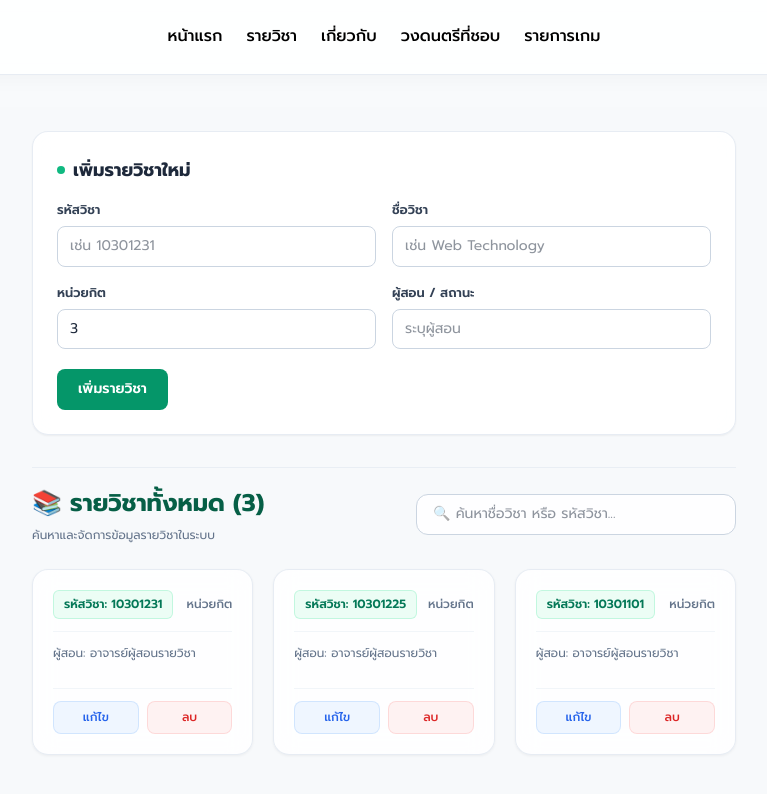
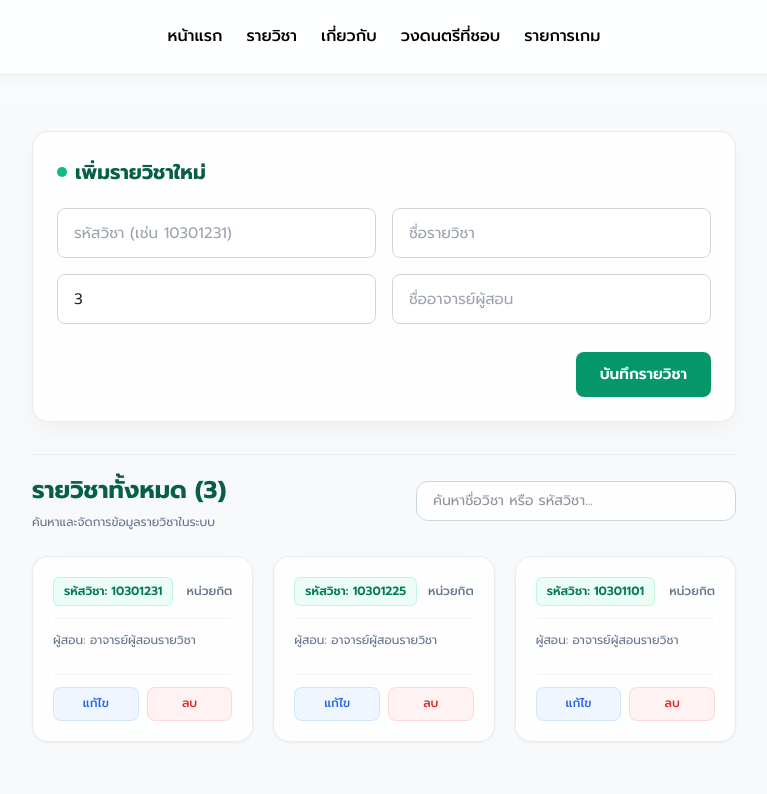
Before and after one commit to fewxxt/354_FormCRUD, a Next.js app: page /courses in a window 1280 px wide. Shown: the top 794 px of the page, without its empty margins (256-1023 px from the left). Built offline with nearby package versions, Linux system fonts and the light colour scheme.

Commit message:
fix: update course type, fix course form inputs and add styles

```diff
--- a/src/app/courses/[id]/page.tsx
+++ b/src/app/courses/[id]/page.tsx
@@ -8,33 +8,33 @@ type CoursePageProps = {
 
 export default async function CoursePage({ params }: CoursePageProps) {
   const { id } = await params;
-  // เติม: เมธอดของ Array ที่คืนสมาชิกตัวแรกที่ผ่านเงื่อนไข
-  const course = courses.find((item) => item.id === id); // ค้นหาข้อมูลรายวิชาที่มี id ตรงกับพารามิเตอร์ id ที่ส่งเข้ามา
+  const course = coursesData.find((item) => String(item.id) === String(id));
 
-
-  // เติม: ฟังก์ชันที่สั่งให้แสดงหน้า 404
   if (!course) {
     notFound();
   }
 
   return (
     <article>
-      <h1>{course.name}</h1>
-      <p>รหัสวิชา {course.code}</p>
-      <p>หน่วยกิต {course.credit}</p>
-      <p>ผู้สอน {course.instructor}</p>
+      <h1>{course.title} ({course.code})</h1>
+      <p>หน่วยกิต: {course.credits}</p>
+      <p>ผู้สอน: {course.instructor}</p>
     </article>
   );
 }
 
-export async function generateMetadata(
-  { params }: CoursePageProps
-): Promise<Metadata> {
-  // เติม: คำสั่งที่ใช้รอค่าจาก Promise
+export async function generateMetadata({ params }: CoursePageProps): Promise<Metadata> {
   const { id } = await params;
-  const course = courses.find((item) => item.id === id);
+  const course = coursesData.find((item) => String(item.id) === String(id));
+
+  if (!course) {
+    return {
+      title: "ไม่พบรายวิชา",
+    };
+  }
 
   return {
-    title: course ? course.name : "ไม่พบรายวิชา",
+    title: course.title,
+    description: `รายวิชา ${course.title} รหัสวิชา ${course.code} สอนโดย ${course.instructor}`,
   };
 }
--- a/src/app/globals.css
+++ b/src/app/globals.css
@@ -1749,3 +1749,128 @@ main article p {
 .btn-submit-primary:hover {
   background-color: #c0069c;
 }
+
+/* ==========================================
+   Course Form & Container Styles
+   ========================================== */
+
+/* การ์ดครอบฟอร์ม */
+.course-form-card {
+  background: rgba(255, 255, 255, 0.8);
+  backdrop-filter: blur(12px);
+  -webkit-backdrop-filter: blur(12px);
+  border: 1px solid rgba(229, 231, 235, 0.8);
+  border-radius: 1rem;
+  padding: 1.5rem;
+  box-shadow: 0 10px 25px -5px rgba(0, 0, 0, 0.05), 0 8px 10px -6px rgba(0, 0, 0, 0.01);
+  margin-bottom: 2rem;
+  transition: all 0.3s ease;
+}
+
+/* หัวข้อฟอร์ม */
+.course-form-title {
+  display: flex;
+  align-items: center;
+  gap: 0.5rem;
+  font-size: 1.25rem;
+  font-weight: 700;
+  color: #065f46; /* เขียว Maejo Green */
+  margin-bottom: 1.25rem;
+}
+
+.title-dot {
+  width: 0.625rem;
+  height: 0.625rem;
+  background-color: #10b981;
+  border-radius: 9999px;
+  display: inline-block;
+}
+
+/* โครงสร้าง Grid ของช่องกรอกข้อมูล */
+.course-form {
+  display: flex;
+  flex-direction: column;
+  gap: 1.25rem;
+}
+
+.form-grid {
+  display: grid;
+  grid-template-columns: repeat(1, minmax(0, 1fr));
+  gap: 1rem;
+}
+
+@media (min-width: 640px) {
+  .form-grid {
+    grid-template-columns: repeat(2, minmax(0, 1fr));
+  }
+}
+
+/* ช่อง Input */
+.course-input {
+  width: 100%;
+  padding: 0.75rem 1rem;
+  background-color: #ffffff;
+  border: 1px solid #d1d5db;
+  border-radius: 0.5rem;
+  font-size: 0.95rem;
+  color: #1f2937;
+  outline: none;
+  transition: all 0.2s ease-in-out;
+}
+
+.course-input::placeholder {
+  color: #9ca3af;
+}
+
+.course-input:focus {
+  border-color: #10b981;
+  box-shadow: 0 0 0 3px rgba(16, 185, 129, 0.15);
+}
+
+/* กลุ่มปุ่มกด Action */
+.form-actions {
+  display: flex;
+  align-items: center;
+  justify-content: flex-end;
+  gap: 0.75rem;
+  margin-top: 0.5rem;
+}
+
+/* ปุ่มบันทึก/อัปเดต */
+.btn-submit {
+  padding: 0.625rem 1.5rem;
+  background-color: #059669;
+  color: #ffffff;
+  font-weight: 600;
+  font-size: 0.95rem;
+  border: none;
+  border-radius: 0.5rem;
+  cursor: pointer;
+  transition: background-color 0.2s ease, transform 0.1s ease;
+}
+
+.btn-submit:hover {
+  background-color: #047857;
+}
+
+.btn-submit:active {
+  transform: scale(0.98);
+}
+
+/* ปุ่มยกเลิก */
+.btn-cancel {
+  padding: 0.625rem 1.25rem;
+  background-color: #f3f4f6;
+  color: #4b5563;
+  font-weight: 500;
+  font-size: 0.95rem;
+  border: 1px solid #e5e7eb;
+  border-radius: 0.5rem;
+  cursor: pointer;
+  transition: background-color 0.2s ease, color 0.2s ease;
+}
+
+.btn-cancel:hover {
+  background-color: #e5e7eb;
+  color: #111827;
+}
--- a/src/components/CourseExplorer.tsx
+++ b/src/components/CourseExplorer.tsx
@@ -22,7 +22,7 @@ export default function CourseExplorer({ initialCourses }: CourseExplorerProps)
     const newCourse: Course = {
       id: Date.now().toString(),
       code: draft.code,
-      name: draft.name,
+      title: draft.name,
       credit: Number(draft.credit) || 3,
       instructor: draft.instructor,
     };
@@ -30,17 +30,17 @@ export default function CourseExplorer({ initialCourses }: CourseExplorerProps)
   }
 
   function handleDelete(id: string) {
-    setCourses(courses.filter((course) => course.id !== id));
+    setCourses(courses.filter((course) => String(course.id) !== String(id)));
   }
 
   function handleUpdate(id: string, draft: CourseDraft) {
     setCourses(
       courses.map((course) =>
-        course.id === id
+        String(course.id) === String(id)
           ? {
               ...course,
               code: draft.code,
-              name: draft.name,
+              title: draft.name,
               credit: Number(draft.credit) || course.credit,
               instructor: draft.instructor,
             }
@@ -50,11 +50,14 @@ export default function CourseExplorer({ initialCourses }: CourseExplorerProps)
     setEditingId(null);
   }
 
-  const filteredCourses = courses.filter(
-    (c) =>
-      (c.name && c.name.toLowerCase().includes(keyword.toLowerCase())) ||
-      c.code.includes(keyword)
-  );
+  const filteredCourses = courses.filter((c) => {
+    const courseTitle = c.title || c.name || "";
+    const courseCode = c.code || "";
+    return (
+      courseTitle.toLowerCase().includes(keyword.toLowerCase()) ||
+      courseCode.toLowerCase().includes(keyword.toLowerCase())
+    );
+  });
 
   return (
     <div className="courses-container">
@@ -64,7 +67,7 @@ export default function CourseExplorer({ initialCourses }: CourseExplorerProps)
           {editingId ? "แก้ไขข้อมูลรายวิชา" : "เพิ่มรายวิชาใหม่"}
         </h2>
         <CourseForm
-          initialData={courses.find((c) => c.id === editingId)}
+          initialData={courses.find((c) => String(c.id) === String(editingId))}
           onSubmit={(draft) =>
             editingId ? handleUpdate(editingId, draft) : handleCreate(draft)
           }
@@ -75,14 +78,14 @@ export default function CourseExplorer({ initialCourses }: CourseExplorerProps)
       <div className="courses-header-row">
         <div>
           <h1 className="courses-page-title">
-            📚 รายวิชาทั้งหมด ({filteredCourses.length})
+            รายวิชาทั้งหมด ({filteredCourses.length})
           </h1>
           <p className="courses-page-subtitle">ค้นหาและจัดการข้อมูลรายวิชาในระบบ</p>
         </div>
 
         <input
           type="text"
-          placeholder="🔍 ค้นหาชื่อวิชา หรือ รหัสวิชา..."
+          placeholder="ค้นหาชื่อวิชา หรือ รหัสวิชา..."
           value={keyword}
           onChange={handleKeywordChange}
           className="courses-search-input"
@@ -95,8 +98,8 @@ export default function CourseExplorer({ initialCourses }: CourseExplorerProps)
             <CourseCard
               key={course.id}
               course={course}
-              onEdit={() => setEditingId(course.id)}
-              onDelete={() => handleDelete(course.id)}
+              onEdit={() => setEditingId(String(course.id))}
+              onDelete={() => handleDelete(String(course.id))}
             />
           ))}
         </div>
--- a/src/components/CourseForm.tsx
+++ b/src/components/CourseForm.tsx
@@ -1,6 +1,6 @@
 "use client";
 
-import { useState, useEffect, type FormEvent } from "react";
+import { useState, useEffect, type FormEvent, type ChangeEvent } from "react";
 import type { Course } from "@/type/course";
 
 export type CourseDraft = {
@@ -28,7 +28,7 @@ export default function CourseForm({ initialData, onSubmit, onCancel }: CourseFo
     if (initialData) {
       setDraft({
         code: initialData.code || "",
-        name: initialData.name || "",
+        name: initialData.name || initialData.title || "",
         credit: String(initialData.credit || 3),
         instructor: initialData.instructor || "",
       });
@@ -36,6 +36,11 @@ export default function CourseForm({ initialData, onSubmit, onCancel }: CourseFo
       setDraft({ code: "", name: "", credit: "3", instructor: "" });
     }
   }, [initialData]);
+
+  function handleChange(e: ChangeEvent<HTMLInputElement>) {
+    const { name, value } = e.target;
+    setDraft((prev) => ({ ...prev, [name]: value }));
+  }
 
   function handleSubmit(e: FormEvent) {
     e.preventDefault();
@@ -45,61 +50,52 @@ export default function CourseForm({ initialData, onSubmit, onCancel }: CourseFo
   }
 
   return (
-    <form onSubmit={handleSubmit}>
-      <div className="course-form-grid">
-        <div className="form-input-group">
-          <label className="form-label">รหัสวิชา</label>
-          <input
-            type="text"
-            placeholder="เช่น 10301231"
-            value={draft.code}
-            onChange={(e) => setDraft({ ...draft, code: e.target.value })}
-            className="form-input"
-            required
-          />
-        </div>
-
-        <div className="form-input-group">
-          <label className="form-label">ชื่อวิชา</label>
-          <input
-            type="text"
-            placeholder="เช่น Web Technology"
-            value={draft.name}
-            onChange={(e) => setDraft({ ...draft, name: e.target.value })}
-            className="form-input"
-            required
-          />
-        </div>
-
-        <div className="form-input-group">
-          <label className="form-label">หน่วยกิต</label>
-          <input
-            type="number"
-            placeholder="3"
-            value={draft.credit}
-            onChange={(e) => setDraft({ ...draft, credit: e.target.value })}
-            className="form-input"
-          />
-        </div>
-
-        <div className="form-input-group">
-          <label className="form-label">ผู้สอน / สถานะ</label>
-          <input
-            type="text"
-            placeholder="ระบุผู้สอน"
-            value={draft.instructor}
-            onChange={(e) => setDraft({ ...draft, instructor: e.target.value })}
-            className="form-input"
-          />
-        </div>
+    <form onSubmit={handleSubmit} className="course-form">
+      <div className="form-grid">
+        <input
+          type="text"
+          name="code"
+          placeholder="รหัสวิชา (เช่น 10301231)"
+          value={draft.code}
+          onChange={handleChange}
+          className="course-input"
+          required
+        />
+        <input
+          type="text"
+          name="name"
+          placeholder="ชื่อรายวิชา"
+          value={draft.name}
+          onChange={handleChange}
+          className="course-input"
+          required
+        />
+        <input
+          type="number"
+          name="credit"
+          placeholder="หน่วยกิต"
+          value={draft.credit}
+          onChange={handleChange}
+          className="course-input"
+          required
+        />
+        <input
+          type="text"
+          name="instructor"
+          placeholder="ชื่ออาจารย์ผู้สอน"
+          value={draft.instructor}
+          onChange={handleChange}
+          className="course-input"
+          required
+        />
       </div>
 
-      <div className="form-button-group">
-        <button type="submit" className="btn-ui btn-ui-primary">
-          {initialData ? "บันทึกการแก้ไข" : "เพิ่มรายวิชา"}
+      <div className="form-actions">
+        <button type="submit" className="btn-submit">
+          {initialData ? "อัปเดตข้อมูล" : "บันทึกรายวิชา"}
         </button>
         {onCancel && (
-          <button type="button" onClick={onCancel} className="btn-ui btn-ui-cancel">
+          <button type="button" onClick={onCancel} className="btn-cancel">
             ยกเลิก
           </button>
         )}
```
Also changed, not shown: src/type/course.ts (+4 -4 lines).
